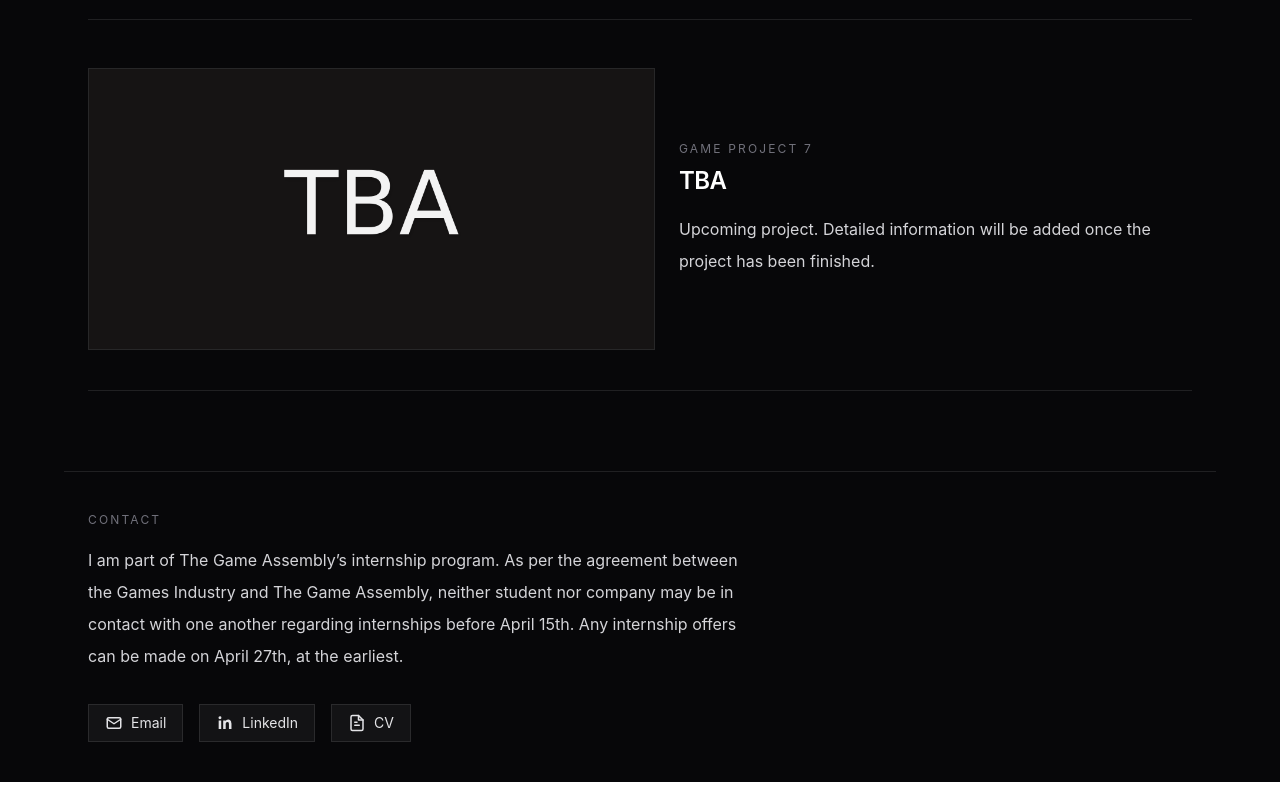
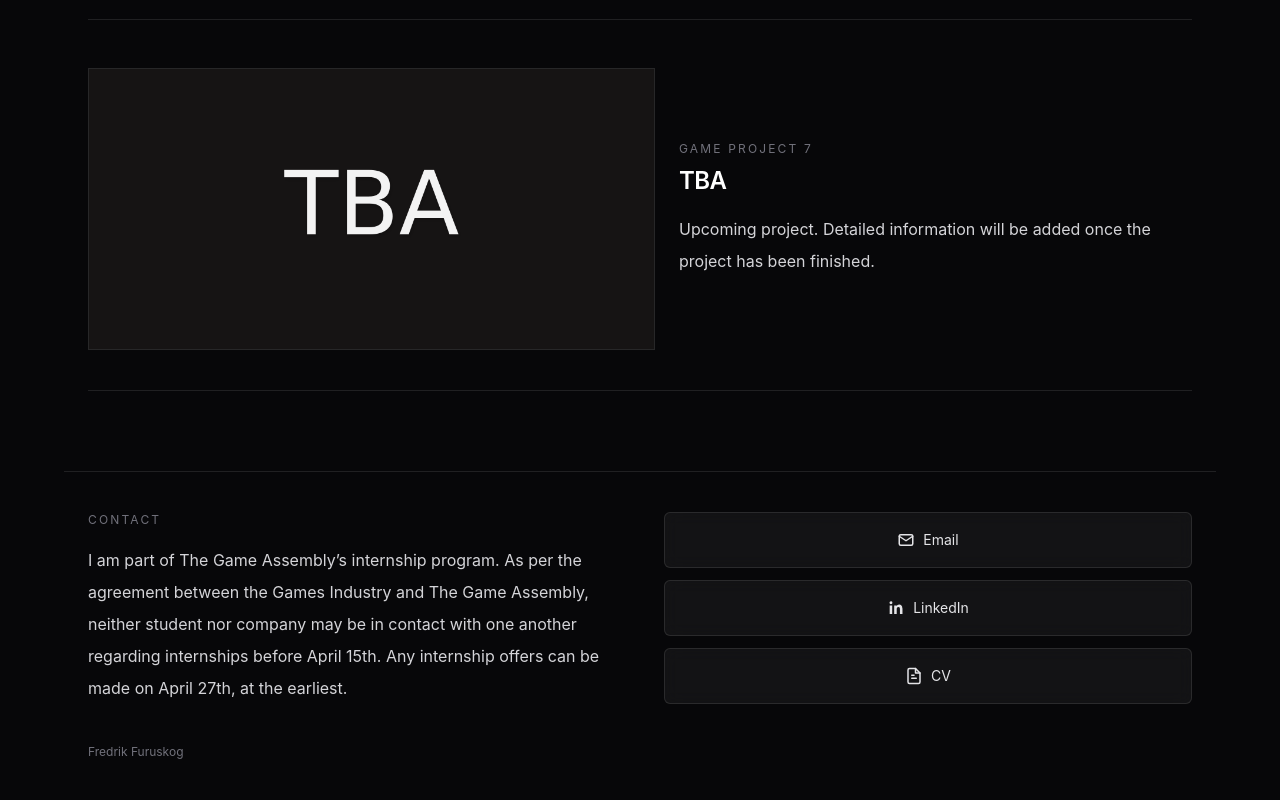
Before and after one commit to FreddeFuran/freddefuran.github.io, a React (Vite) app: page /#/ in a window 1280 px wide. Shown: the part 2303-3103 px from the top of the page. Built offline with nearby package versions, Linux system fonts and the light colour scheme.

Commit message:
Updated footer for visibility

```diff
--- a/src/components/Footer.jsx
+++ b/src/components/Footer.jsx
@@ -58,7 +58,10 @@ function FileIcon() {
 export default function Footer() {
   return (
     <footer className="border-t border-white/10">
-      <div className="mx-auto max-w-6xl px-6 py-10">
+      <div className="mx-auto max-w-6xl px-6 py-10 md:grid md:grid-cols-2 md:gap-12">
+
+        {/* Left column */}
+        <div>
           <p className="text-xs uppercase tracking-[0.18em] text-zinc-500">
             Contact
           </p>
@@ -70,11 +73,13 @@ export default function Footer() {
             internships before April 15th. Any internship offers can be made on
             April 27th, at the earliest.
           </p>
+        </div>
 
-        <div className="mt-8 flex flex-wrap gap-4">
+        {/* Right column */}
+        <div className="mt-8 md:mt-0 grid grid-cols-1 gap-3">
           <a
             href="mailto:fredrik.furuskog@gmail.com"
-            className="flex items-center gap-2 border border-white/10 bg-white/5 px-4 py-2 text-sm text-zinc-200 transition hover:bg-white/10"
+            className="flex items-center justify-center gap-2 rounded-md border border-white/10 bg-white/5 backdrop-blur-sm px-4 py-3 text-sm text-zinc-200 transition-all duration-200 hover:border-white/20 hover:bg-white/10"
           >
             <MailIcon />
             Email
@@ -84,7 +89,7 @@ export default function Footer() {
             href="https://linkedin.com/in/fredrikfuruskog/"
             target="_blank"
             rel="noreferrer"
-            className="flex items-center gap-2 border border-white/10 bg-white/5 px-4 py-2 text-sm text-zinc-200 transition hover:bg-white/10"
+            className="flex items-center justify-center gap-2 rounded-md border border-white/10 bg-white/5 backdrop-blur-sm px-4 py-3 text-sm text-zinc-200 transition-all duration-200 hover:border-white/20 hover:bg-white/10"
           >
             <LinkedInIcon />
             LinkedIn
@@ -92,12 +97,20 @@ export default function Footer() {
 
           <a
             href="#"
-            className="flex items-center gap-2 border border-white/10 bg-white/5 px-4 py-2 text-sm text-zinc-200 transition hover:bg-white/10"
+            className="flex items-center justify-center gap-2 rounded-md border border-white/10 bg-white/5 backdrop-blur-sm px-4 py-3 text-sm text-zinc-200 transition-all duration-200 hover:border-white/20 hover:bg-white/10"
           >
             <FileIcon />
             CV
           </a>
         </div>
+
+      </div>
+
+      {/* Bottom line */}
+      <div className="mx-auto max-w-6xl px-6 pb-10">
+        <p className="text-xs text-zinc-500">
+          Fredrik Furuskog
+        </p>
       </div>
     </footer>
   );
```
Lines whose indentation alone changed are shown as unchanged.
